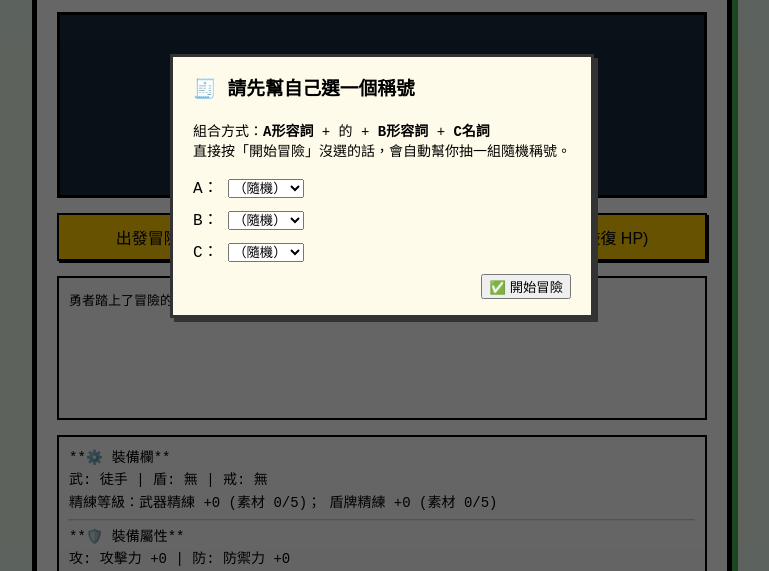
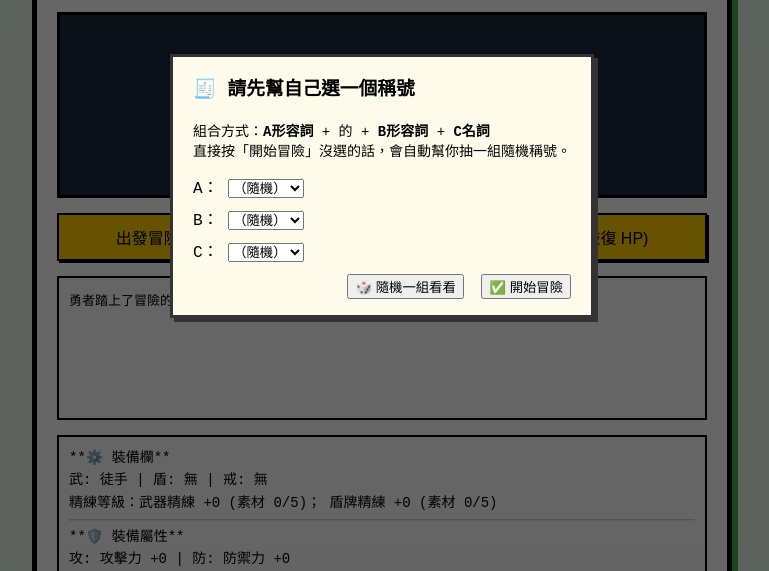
Before and after one commit to jack7534/adventure-game, a plain HTML site: page index.html in a window 1280 px wide. Shown: the part 214-785 px from the top of the page, without its empty margins (258-1027 px from the left). Drawn offline with Linux system fonts and the light colour scheme.

Commit message:
Update index.html

```diff
--- a/index.html
+++ b/index.html
@@ -212,7 +212,7 @@
       <select id="titleC"></select>
     </div>
     <div style="text-align:right;">
-      <!-- <button onclick="randomTitleOnly()" style="margin-right:8px;">🎲 隨機一組看看</button>-->
+      <button onclick="randomTitleOnly()" style="margin-right:8px;">🎲 隨機一組看看</button>
       <button onclick="confirmTitle()">✅ 開始冒險</button>
     </div>
   </div>
```
